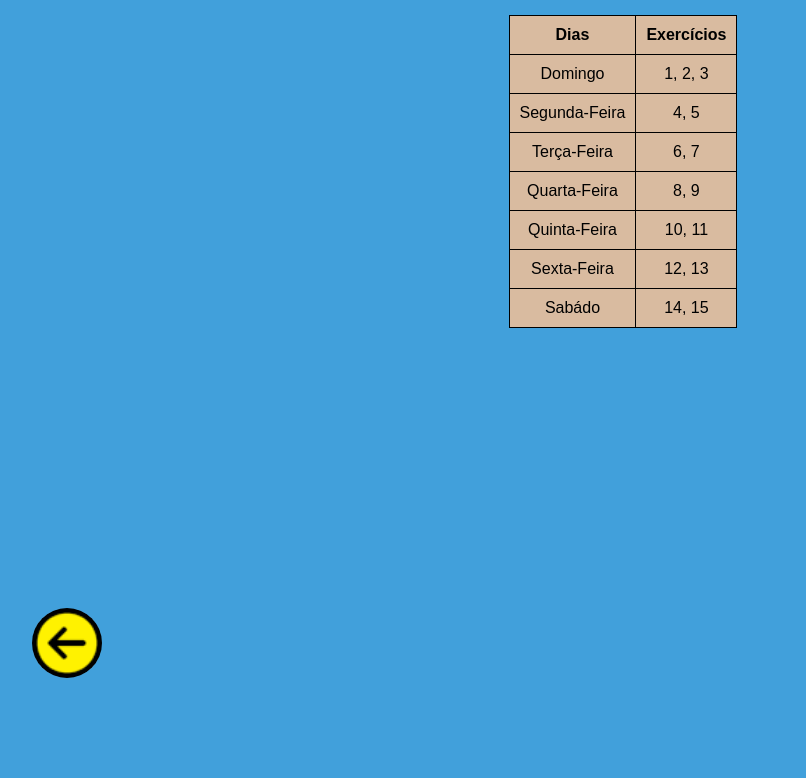
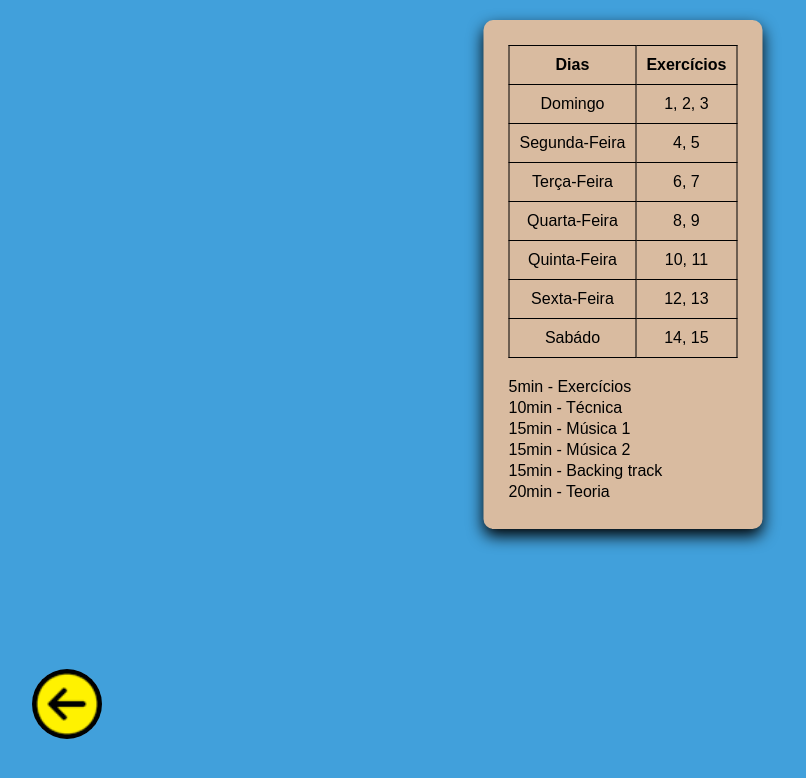
Before and after one commit to viniciusrvcruz/projeto-cronograma, a plain HTML site: page exercicios.html in a window 1280 px wide. Shown: the whole page, without its empty margins (17-823 px from the left). Drawn offline with Linux system fonts and the light colour scheme.

Commit message:
atualizei a pagina exercicio

```diff
--- a/estilo/style2.css
+++ b/estilo/style2.css
@@ -16,19 +16,33 @@
 
 body {
     background-color: var(--cor01);
-    padding-top: 15px;
+}
+
+div {
+    margin-top: 20px;
+    width: 229px;
+    padding: 25px;
+    background-color: var(--cor04);
+    position: relative;
+    top: 50%;
+    left: 50%;
+    transform: translate(-50%);
+    border-radius: 10px;
+    box-shadow: 0px 7px 16px black;
+}
+
+div p {
+    font-family: Arial, Helvetica, sans-serif;
+    margin: 0px 0px 3px 0px;
 }
 
 table {
     margin: auto;
+    margin-bottom: 20px;
     border-collapse: collapse;
     text-align: center;
     background-color: var(--cor04);
     font-family: Arial, Helvetica, sans-serif;
-}
-
-tr {
-
 }
 
 th {
@@ -41,8 +55,8 @@ td {
     padding: 10px;
 }
 
-img {
+a img {
     border-radius: 50%;
     width: 70px;
-    transform: translate(70%, 400%);
+    transform: translate(70%, 200%);
 }
--- a/exercicios.html
+++ b/exercicios.html
@@ -8,6 +8,7 @@
     <link rel="stylesheet" href="estilo/style2.css">
 </head>
 <body>
+    <div>
         <table>
             <thead>
                 <tr>
@@ -46,6 +47,13 @@
                 </tr>
             </tbody>
             </table>
-        <img src="imagens/botao-voltar.png" alt="voltar">
+        <p>5min - Exercícios</p>
+        <p>10min - Técnica</p>
+        <p>15min - Música 1</p>
+        <p>15min - Música 2</p>
+        <p>15min - Backing track</p>
+        <p>20min - Teoria</p>
+    </div>
+        <a href="index.html"><img src="imagens/botao-voltar.png" alt="voltar"></a>
 </body>
 </html>
```
Lines whose indentation alone changed are shown as unchanged.
